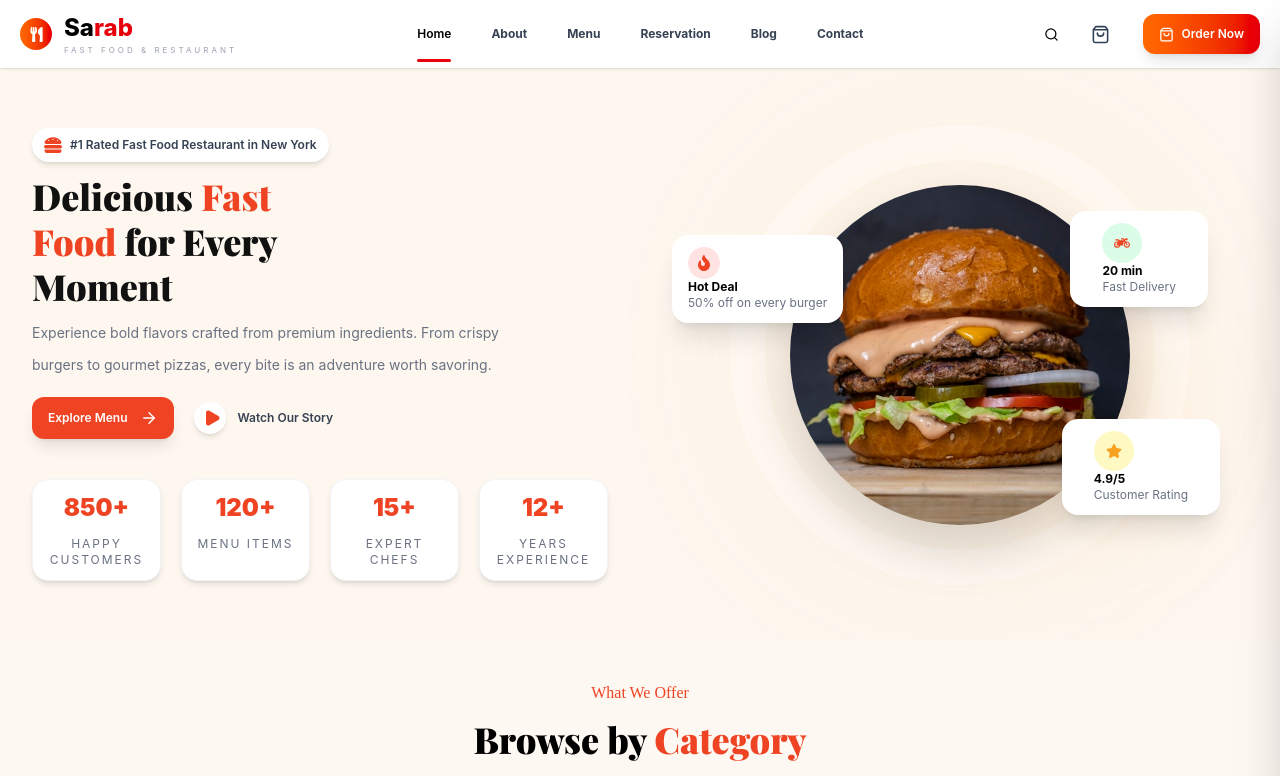
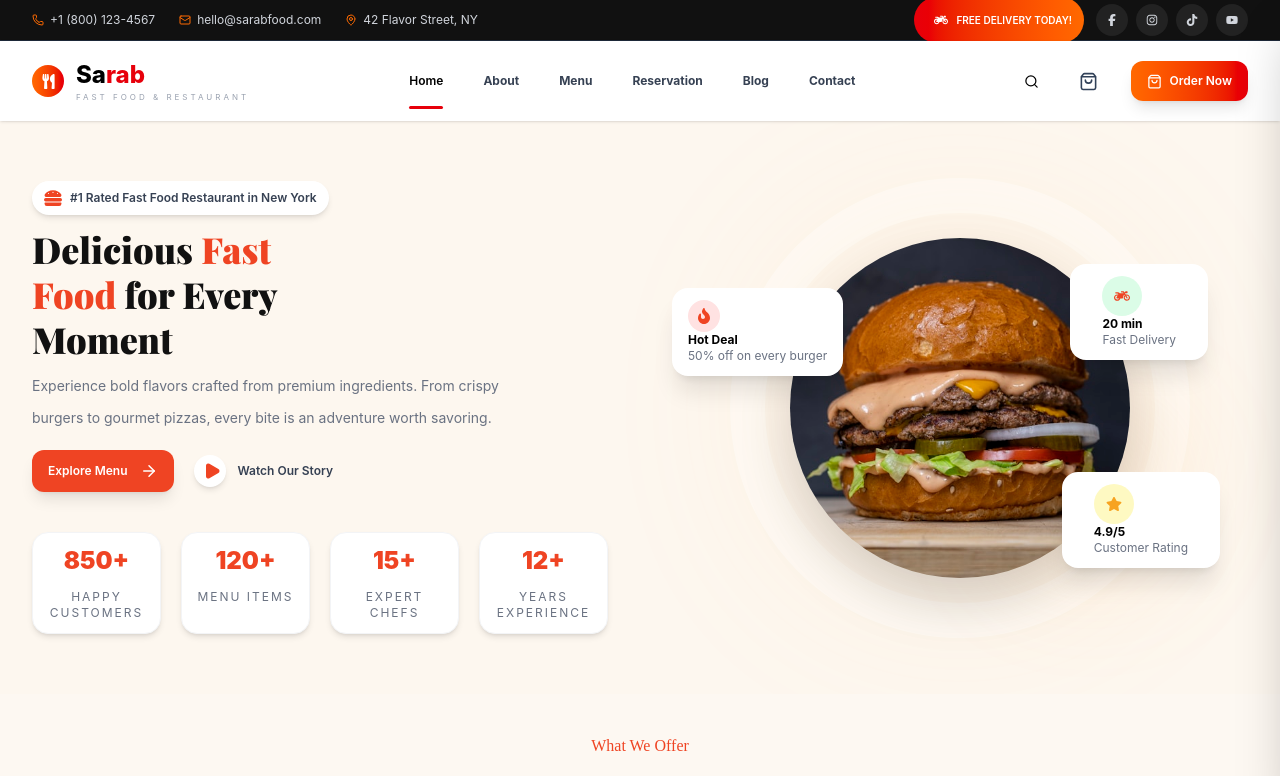
Before and after one commit to shoaibmhr/Sarab, a React (Vite) app: page / in a window 1280 px wide. Shown: the top 776 px of the page. Built offline with nearby package versions, Linux system fonts and the light colour scheme.

Commit message:
changing

```diff
--- a/src/website/components/Header.jsx
+++ b/src/website/components/Header.jsx
@@ -6,11 +6,11 @@ import { FaMotorcycle } from "react-icons/fa";
 const Header = () => {
   return (
     <header className="bg-[#111111] text-gray-300 border-b border-gray-800">
-      <div className="max-w-7xl mx-auto h-10 px-4 lg:px-8 flex items-center justify-between">
+      <div className="max-w-7xl mx-auto h-10 px-4 sm:px-6 lg:px-8 flex items-center justify-between">
         {/* Left */}
-        <div className="flex items-center gap-4 lg:gap-6 text-xs lg:text-xs">
+        <div className="flex items-center gap-4 lg:gap-6 text-xs">
           <div className="flex items-center gap-1.5">
-            <Phone size={12} className="text-orange-500" />
+            <Phone size={12} className="text-orange-500 whitespace-nowrap" />
             <span>+1 (800) 123-4567</span>
           </div>
 
--- a/src/website/components/Navbar.jsx
+++ b/src/website/components/Navbar.jsx
@@ -20,8 +20,8 @@ const Navbar = () => {
 
   return (
     <nav className="bg-white shadow-sm sticky top-0 z-50">
-      <div className="max-w-7xl mx-auto px-5">
-        <div className="flex items-center justify-between h-17">
+      <div className="max-w-7xl mx-auto px-4 sm:px-6 lg:px-8">
+        <div className="flex items-center justify-between h-16 lg:h-20">
           {/* Logo */}
           <div className="flex items-center gap-3">
             <div className="w-8 h-8 rounded-full bg-gradient-to-r from-orange-500 to-red-600 flex items-center justify-center text-white text-2xl">
@@ -29,7 +29,7 @@ const Navbar = () => {
             </div>
 
             <div>
-              <h1 className="text-2xl font-extrabold">
+              <h1 className="text-xl sm:text-2xl font-extrabold">
                 <span className="text-black">Sa</span>
                 <span className="text-red-600">rab</span>
               </h1>
@@ -41,7 +41,7 @@ const Navbar = () => {
           </div>
 
           {/* Desktop Menu */}
-          <ul className="hidden lg:flex items-center gap-10 font-bold text-xs text-gray-700">
+          <ul className="hidden md:flex items-center gap-6 lg:gap-10 font-bold text-xs text-gray-700">
             {navLinks.map((item) => (
               <li key={item.id} className="relative group cursor-pointer">
                 <a
@@ -65,8 +65,8 @@ const Navbar = () => {
           </ul>
 
           {/* Right (Desktop Button Fixed) */}
-          <div className="hidden lg:flex items-center gap-6">
-            <button onClick={() => setIsSearchOpen(true)}>
+          <div className="hidden md:flex items-center gap-4 lg:gap-6">
+            <button onClick={() => setIsSearchOpen(true)} className="p-2">
               <Search className="cursor-pointer hover:text-red-600" size={15} />
             </button>
             <CartIcon />
@@ -82,7 +82,7 @@ const Navbar = () => {
           </div>
 
           {/* Mobile Button */}
-          <button onClick={() => setOpen(!open)} className="lg:hidden">
+          <button onClick={() => setOpen(!open)} className="md:hidden">
             {open ? <X size={28} /> : <Menu size={28} />}
           </button>
         </div>
@@ -98,6 +98,7 @@ const Navbar = () => {
               <li key={item.id}>
                 <a
                   href={`#${item.id}`}
+                  onClick={() => setOpen(false)}
                   className={`block ${
                     item.name === "Home"
                       ? "text-red-600 border-l-4 border-red-600 pl-3"
@@ -110,7 +111,7 @@ const Navbar = () => {
             ))}
 
             <div className="flex items-center gap-5 pt-3">
-              <button onClick={() => setIsSearchOpen(true)}>
+              <button onClick={() => setIsSearchOpen(true)} className="p-2">
                 <Search />
               </button>
               <CartIcon />
--- a/src/website/components/Reservation.jsx
+++ b/src/website/components/Reservation.jsx
@@ -1,4 +1,3 @@
-import React from "react";
 import { Clock3, Phone, Users, MapPin } from "lucide-react";
 
 import { FaUtensils } from "react-icons/fa";
@@ -7,13 +6,13 @@ const Reservation = () => {
   return (
     <section
       id="reservation"
-      className="w-full bg-gradient-to-b from-[#faf7f3] to-[#f4efe9] py-20 px-5"
+      className="w-full bg-gradient-to-b from-[#faf7f3] to-[#f4efe9] py-14 sm:py-16 lg:py-20 px-5"
     >
       <div className="max-w-7xl mx-auto">
         {/* Heading */}
 
         <div className="text-center mb-14">
-          <p className="text-[#d62828] text-1xl font-play font-medium">
+          <p className="text-[#d62828] text-sm sm:text-base font-play font-medium">
             Book a Table
           </p>
 
@@ -34,7 +33,7 @@ const Reservation = () => {
           {/* Left Contact Card */}
 
           <div className="lg:col-span-4">
-            <div className="bg-[#171717] rounded-3xl  p-5 text-white shadow-[0_25px_60px_rgba(0,0,0,0.35)] h-full">
+            <div className="bg-[#171717] rounded-3xl  p-5 text-white shadow-[0_25px_60px_rgba(0,0,0,0.35)]">
               <h3 className="text-2xl font-bold mt-3 mb-3">Contact Info</h3>
 
               <p className="text-gray-400 leading-5 mb-5">
@@ -43,7 +42,7 @@ const Reservation = () => {
 
               {/* Opening Hours */}
 
-              <div className="flex items-start gap-4 mb-10">
+              <div className="flex items-start gap-4 mb-6 sm:mb-8">
                 <div className="w-12 h-12 rounded-xl bg-[#d62828] flex items-center justify-center">
                   <Clock3 size={22} />
                 </div>
@@ -59,7 +58,7 @@ const Reservation = () => {
 
               {/* Phone */}
 
-              <div className="flex items-start gap-4 mb-10">
+              <div className="flex items-start gap-4 mb-6 sm:mb-8">
                 <div className="w-12 h-12 rounded-xl bg-[#d62828] flex items-center justify-center">
                   <Phone size={22} />
                 </div>
@@ -75,7 +74,7 @@ const Reservation = () => {
 
               {/* Group Dining */}
 
-              <div className="flex items-start gap-4 mb-10">
+              <div className="flex items-start gap-4 mb-6 sm:mb-8">
                 <div className="w-12 h-12 rounded-xl bg-[#d62828] flex items-center justify-center">
                   <Users size={22} />
                 </div>
@@ -91,7 +90,7 @@ const Reservation = () => {
 
               {/* Location */}
 
-              <div className="flex items-start gap-4 mb-13">
+              <div className="flex items-start gap-4 mb-12">
                 <div className="w-12 h-12 rounded-xl bg-[#d62828] flex items-center justify-center">
                   <MapPin size={22} />
                 </div>
@@ -110,7 +109,7 @@ const Reservation = () => {
           {/* Right Side Form */}
 
           <div className="lg:col-span-8">
-            <div className="bg-white rounded-3xl  md:p-5 shadow-[0_15px_50px_rgba(0,0,0,0.08)] hover:shadow-[0_25px_60px_rgba(0,0,0,0.12)] transition-all duration-500">
+            <div className="bg-white rounded-3xl p-4 sm:p-5 shadow-[0_15px_50px_rgba(0,0,0,0.08)] hover:shadow-[0_25px_60px_rgba(0,0,0,0.12)] transition-all duration-500">
               <form className="space-y-4">
                 {/* Row 1 */}
 
@@ -224,7 +223,7 @@ const Reservation = () => {
 
                 <div className="mt-3 flex justify-center">
                   <button className="flex bg-[#ef4423] hover:bg-[#d8391d] transition-all duration-300 text-white px-4 py-3 rounded-full shadow-xl hover:shadow-2xl items-center gap-3 font-semibold">
-                    <FaUtensils /> View Full Menu
+                    <FaUtensils /> Confirm Reservation
                   </button>
                 </div>
               </form>
--- a/src/website/components/WebsiteLayout.jsx
+++ b/src/website/components/WebsiteLayout.jsx
@@ -2,10 +2,12 @@
 import { Outlet } from "react-router-dom";
 import Navbar from "./Navbar";
 import Footer from "./Footer";
+import Header from "./Header";
 
 const WebsiteLayout = () => {
   return (
     <>
+      <Header/>
       <Navbar />
       <Outlet />
       <Footer />
--- a/src/website/pages/Home.jsx
+++ b/src/website/pages/Home.jsx
@@ -37,7 +37,6 @@ const Home = () => {
       <Blog/>
       <NewsLetter/>
       <Contact/>
-
     </>
   );
 };
```
